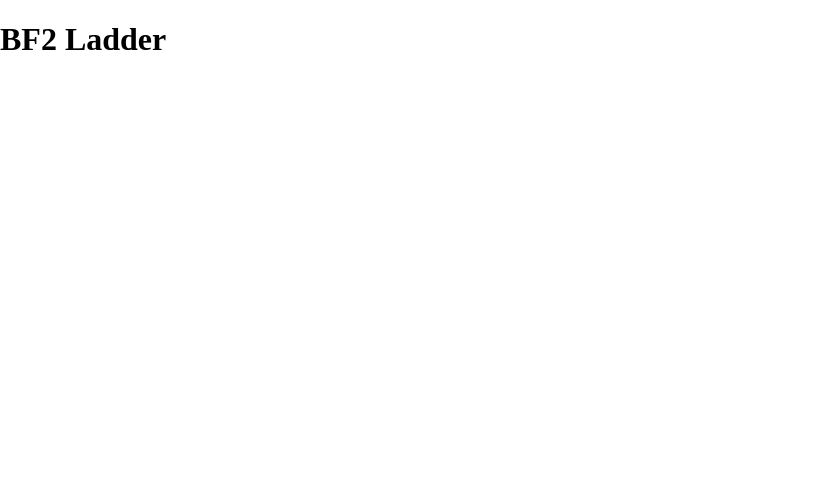
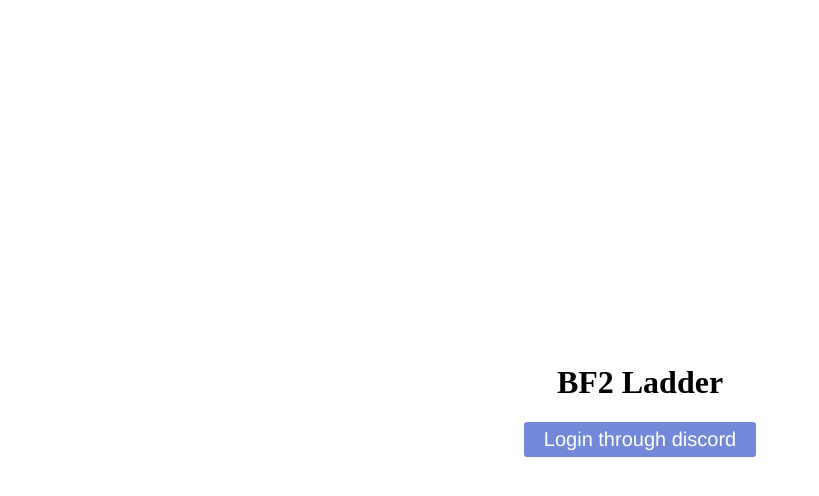
Before and after one commit to espehel/bf2-ladder, a React app: page / in a window 1280 px wide. Shown: the top 496 px of the page, without its empty margins (0-819 px from the left). Built offline with nearby package versions, Linux system fonts and the light colour scheme; the HTML template or start-up script is replaced by a standard one.

Commit message:
Add discord login

```diff
--- a/package.json
+++ b/package.json
@@ -9,7 +9,7 @@
     "start": "parcel src/app/index.html -d build/parcel_serve",
     "local": "run-p local:*",
     "local:app": "parcel watch src/app/index.html -d build/dist",
-    "local:server": "npm run build:server && node ./build/server/web-server.js",
+    "local:server": "source secrets && npm run build:server && node ./build/server/web-server.js",
     "build": "run-p build:*",
     "build:app": "parcel build src/app/index.html -d build/dist",
     "build:server": "tsc --project src/server/tsconfig.json",
@@ -33,6 +33,7 @@
     "constate": "^2.0.0",
     "create-use-context": "^1.0.1",
     "express": "^4.17.1",
+    "node-fetch": "^2.6.0",
     "react": "^16.13.1",
     "react-dom": "^16.13.1",
     "styled-components": "^5.1.1",
@@ -45,6 +46,7 @@
     "@babel/preset-typescript": "^7.10.4",
     "@types/express": "^4.17.7",
     "@types/node": "^14.0.27",
+    "@types/node-fetch": "^2.5.7",
     "@types/react": "^16.9.46",
     "@types/react-dom": "^16.9.8",
     "@types/styled-components": "^5.1.2",
--- a/src/app/App.tsx
+++ b/src/app/App.tsx
@@ -6,13 +6,31 @@
     textAlign: 'center',
     display: 'flex',
     flexDirection: 'column',
-    justifyContent: 'space-between',
+    justifyContent: 'center',
+    alignItems: 'center',
     height: '100%',
+  },
+  loginLink: {
+    background: '#7289DA',
+    padding: '0 20px',
+    lineHeight: '35px',
+    color: '#fff',
+    fontFamily: 'Helvetica, Arial, sans-serif',
+    fontSize: '20px',
+    display: 'block',
+    textDecoration: 'none',
+    borderRadius: '3px',
   },
 });
 
 const App: FC = () => {
- return <h1>BF2 Ladder</h1>
+  const styles = useStyles();
+  return (
+    <main className={styles.main}>
+      <h1>BF2 Ladder</h1>
+      <a className={styles.loginLink} href="/api/discord/login">Login through discord</a>
+    </main>
+  );
 };
 
 export default App;
--- a/src/app/index.tsx
+++ b/src/app/index.tsx
@@ -25,7 +25,7 @@
 
 render(
   <ThemeProvider theme={theme}>
-      <App />
+    <App />
   </ThemeProvider>,
   rootElement
 );
```
Also changed, not shown: src/server/api/discord.ts (added, +58 -0 lines), src/server/error-handler.ts (added, +16 -0 lines), src/server/utils.ts (added, +13 -0 lines), src/server/web-server.ts (+9 -1 lines), 2 other files (tests, documents, lock files or other folders).
